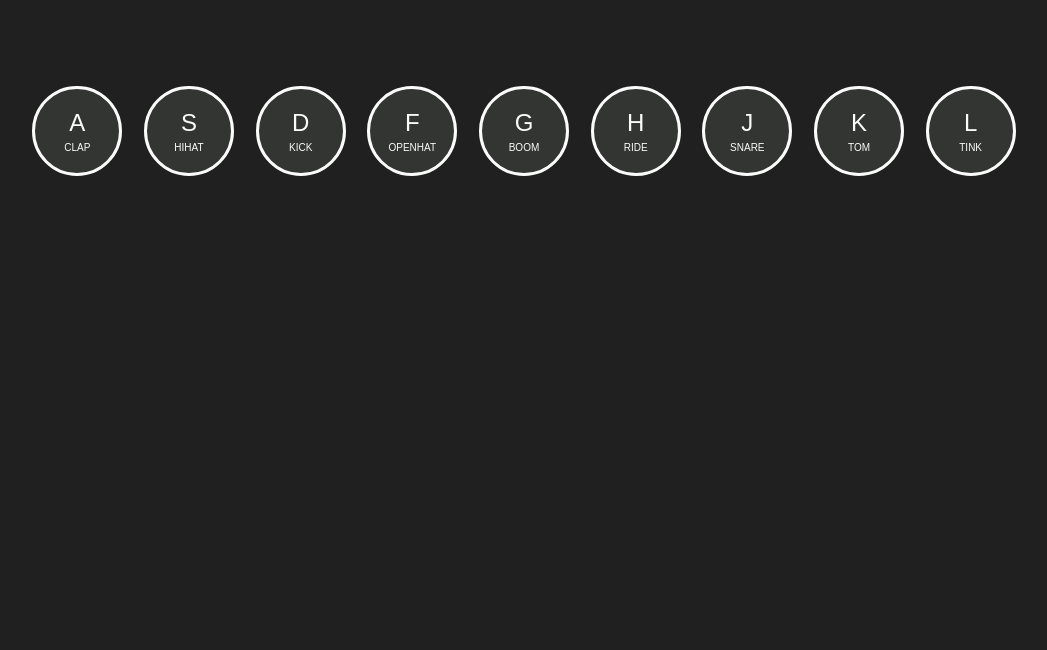
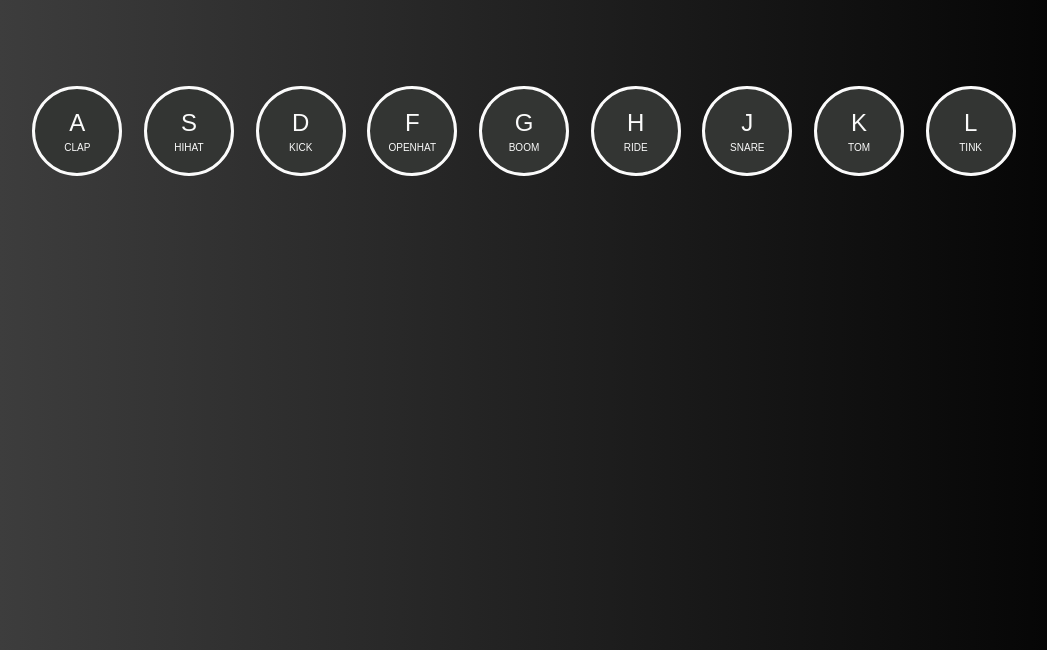
Before and after one commit to Manuel-2/drum-kit, a plain HTML site: page index.html in a window 1280 px wide. Shown: the part 150-800 px from the top of the page, without its empty margins (116-1163 px from the left). Drawn offline with Linux system fonts and the light colour scheme.

Commit message:
se cambio el fondo

```diff
--- a/styles/style.sass
+++ b/styles/style.sass
@@ -22,7 +22,7 @@ html
 body
     width: 100vw
     height: 100vh
-    background-color: $dark
+    background-image: linear-gradient(to right, #434343 0%, black 100%)
 
     main
         width: 100%
```
Also changed, not shown: styles/style.css, 1 other file.
